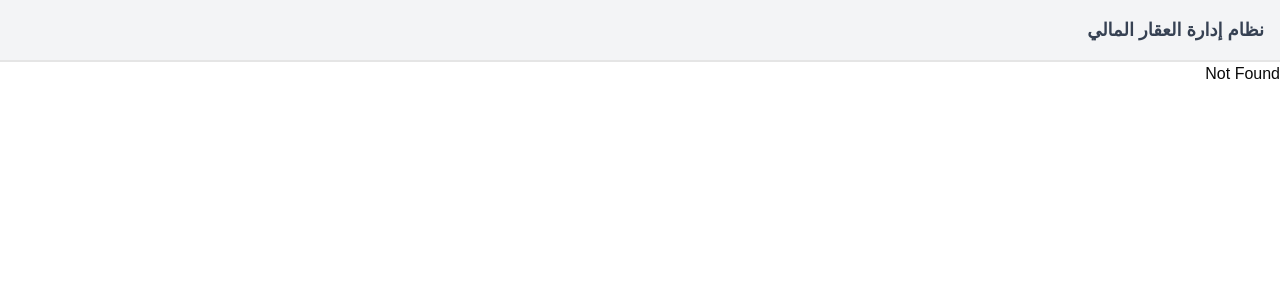
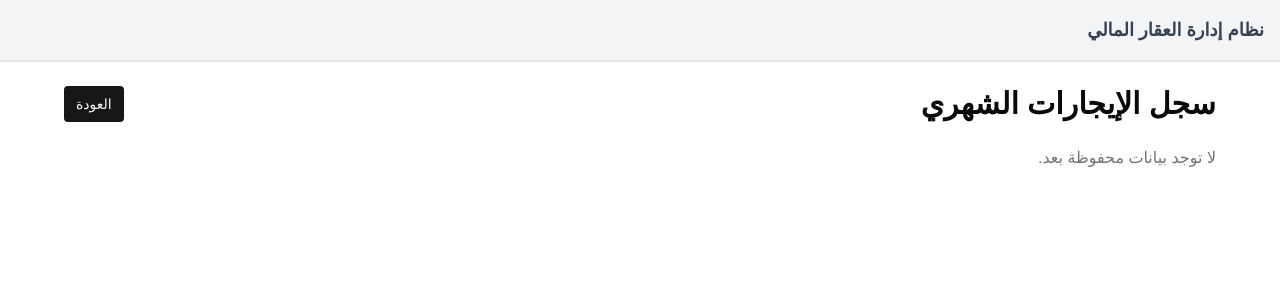
Before and after one commit to Mohamed-elsayed92/mostagren, a React (Vite) app: page /mostagren/archive in a window 1280 px wide. Before the commit this address had no page. Shown: the top 300 px of the page. Built offline with nearby package versions, Linux system fonts and the light colour scheme.

Commit message:
Fix router basepath and clear up font 404 error

```diff
--- a/src/index.css
+++ b/src/index.css
@@ -1,5 +1,4 @@
 @import "tailwindcss";
-@import "@fontsource-variable/geist";
 @custom-variant dark (&:is(.dark *));
 @theme inline {
     --font-heading: var(--font-sans);
--- a/src/index.tsx
+++ b/src/index.tsx
@@ -34,7 +34,9 @@ const archiveRoute = createRoute({
 // 4. بناء الـ Router
 const routeTree = rootRoute.addChildren([indexRoute, archiveRoute])
 
-const router = createRouter({ routeTree })
+const router = createRouter({ routeTree,
+  basepath: '/mostagren',
+ })
 
 declare module '@tanstack/react-router' {
   interface Register {
```
